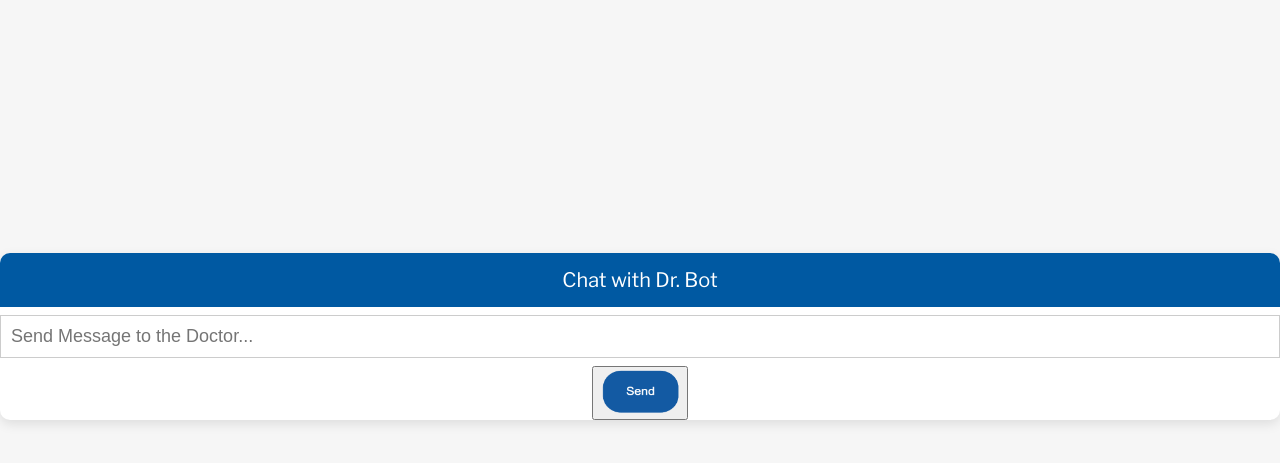
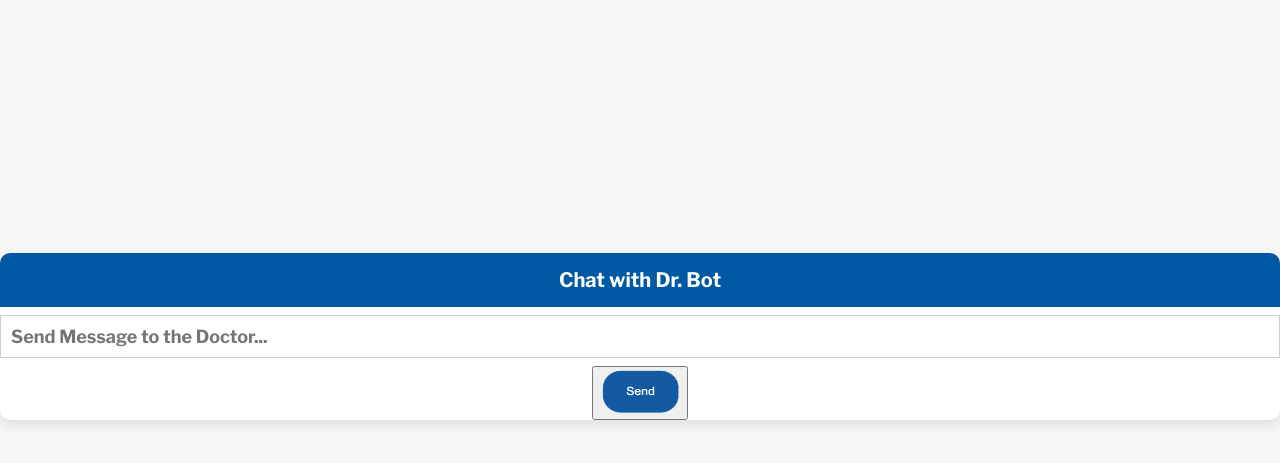
Before and after one commit to elrobitaille/DocDialogue, a plain HTML site: page chat.html in a window 1280 px wide. Shown: the part 93-556 px from the top of the page. Drawn offline with nearby package versions, Linux system fonts and the light colour scheme.

Commit message:
Fixed layering

```diff
--- a/styles.css
+++ b/styles.css
@@ -10,6 +10,7 @@ body {
 
 header {
     position: relative;
+    z-index: 10;
     width: 100%;
     height: 80px;
     background-color: #e9ecef;
@@ -291,6 +292,8 @@ body {
 }
 
 .chat-header {
+    font-family: 'Libre Franklin', sans-serif;
+    font-weight: 700;  /* Setting the entire body content to bold */
     background-color: rgb(0,89,162);
     color: white;
     padding: 15px;
@@ -327,6 +330,8 @@ body {
 }
 
 .chat-input {
+    font-family: 'Libre Franklin', sans-serif;
+    font-weight: 700;  /* Setting the entire body content to bold */
     display: flex;
     padding: 10px;
     border-top: 1px solid #e6e6e6;
```
